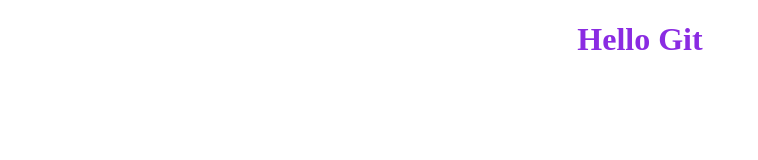
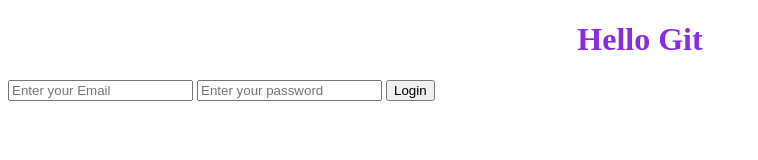
Before and after one commit to Inganaye/Myawesome-project, a plain HTML site: page index.html in a window 1280 px wide. Shown: the whole page, without its empty margins (0-758 px from the left). Drawn offline with Linux system fonts and the light colour scheme.

Commit message:
added login form

```diff
--- a/index.html
+++ b/index.html
@@ -8,6 +8,9 @@
   </head>
   <body>
     <h1>Hello Git</h1>
+    <input type="email" placeholder="Enter your Email" />
+    <input type="password" placeholder="Enter your password" />
+    <input type="submit" value="Login" />
     <script src="script.js"></script>
   </body>
 </html>
```
